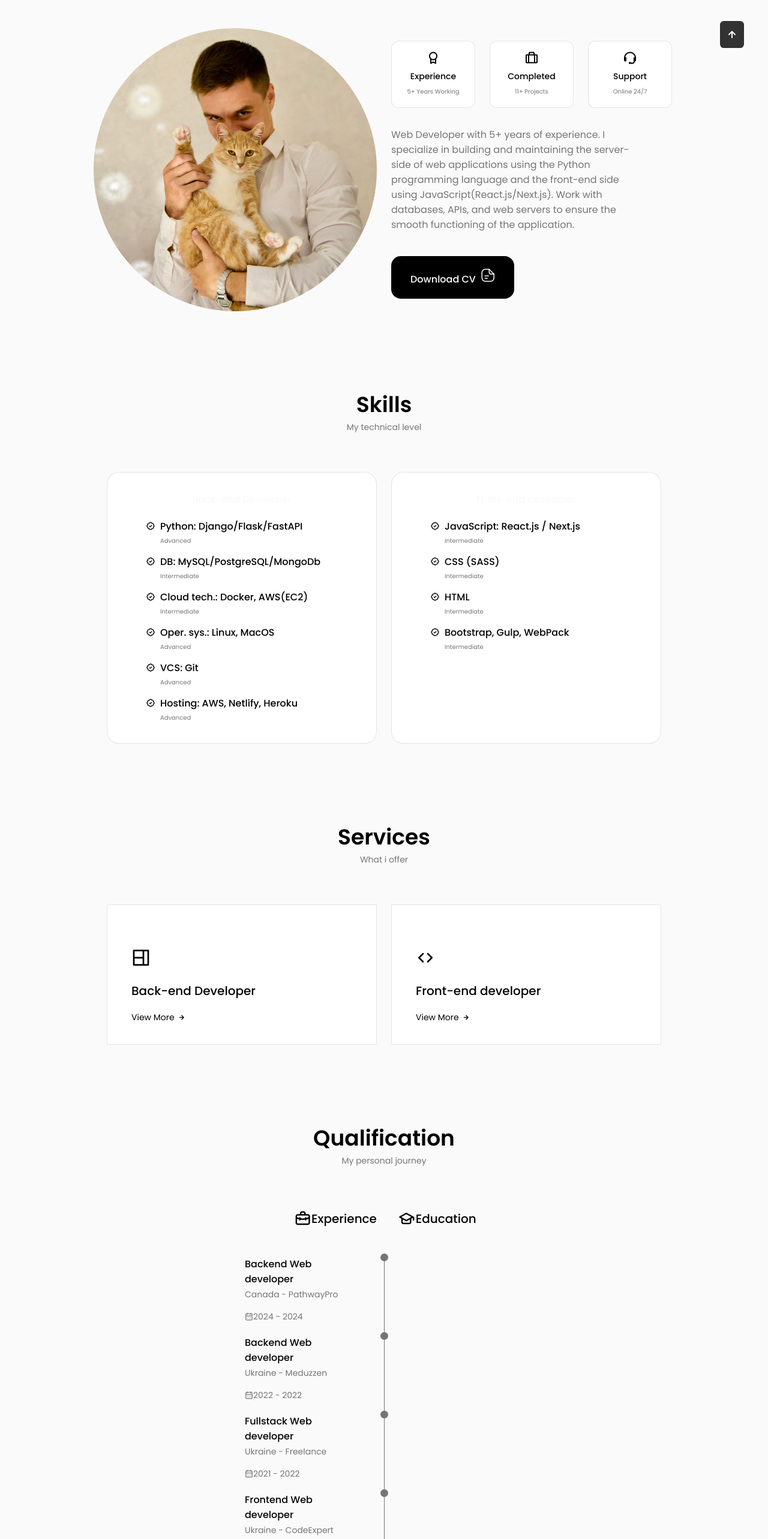
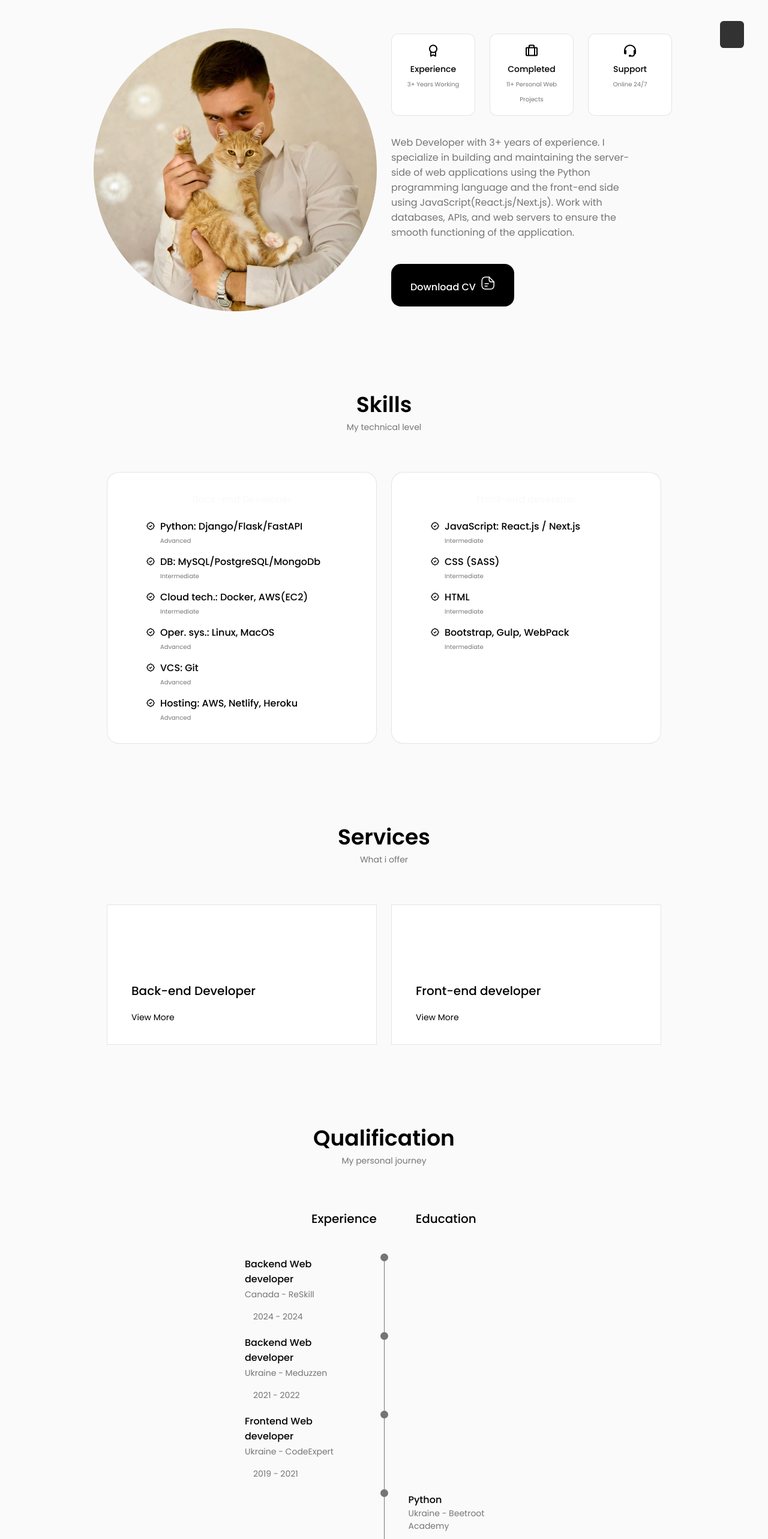
Before and after one commit to AndriyKostenko/React_Personal_Portfolio, a React (Create React App) app: page / in a window 1280 px wide. Shown: the part 880-3446 px from the top of the page at 60% size. Built offline with nearby package versions, Linux system fonts and the light colour scheme.

Commit message:
some minore refactoring

```diff
--- a/src/components/about/About.jsx
+++ b/src/components/about/About.jsx
@@ -18,7 +18,7 @@
                 <div className="about__data">
                   <Info/>
                   <p className="about__description">
-                      Web Developer with 5+ years of experience.
+                      Web Developer with 3+ years of experience.
                       I specialize in building and maintaining the server-side
                       of web applications using the Python programming language and the front-end side using JavaScript(React.js/Next.js).
                       Work with databases, APIs, and web servers to ensure the smooth
--- a/src/components/about/info.jsx
+++ b/src/components/about/info.jsx
@@ -8,13 +8,13 @@
             <div className="about__box">
             <i className="bx bx-award about__icon"></i>
                 <h3 className="about__title">Experience</h3>
-                <span className="about__subtitle">5+ Years Working</span>
+                <span className="about__subtitle">3+ Years Working</span>
             </div>
 
             <div className="about__box">
             <i className="bx bx-briefcase-alt about__icon"></i>
                 <h3 className="about__title">Completed</h3>
-                <span className="about__subtitle">11+ Projects</span>
+                <span className="about__subtitle">11+ Personal Web Projects</span>
             </div>
 
             <div className="about__box">
--- a/src/components/qualification/Qualification.jsx
+++ b/src/components/qualification/Qualification.jsx
@@ -33,7 +33,7 @@
 
                         <div className="qualification__block">
                             <h3 className="qualification__title">Backend Web developer</h3>
-                            <span className="qualification__subtitle">Canada - PathwayPro</span>
+                            <span className="qualification__subtitle">Canada - ReSkill</span>
                             <div className="qualification__calendar">
                                 <i className="uil uil-calendar-alt"></i>
                                     2024 - 2024
@@ -51,7 +51,7 @@
                                 <span className="qualification__subtitle">Ukraine - Meduzzen</span>
                                 <div className="qualification__calendar">
                                     <i className="uil uil-calendar-alt"></i>
-                                        2022 - 2022
+                                        2021 - 2022
                                 </div>
                             </div>
 
@@ -62,24 +62,6 @@
                             </div>
                         </div>
 
-                        <div className="qualification__data">
-                            <div className="qualification__block">
-                                <h3 className="qualification__title">Fullstack Web developer</h3>
-                                <span className="qualification__subtitle">Ukraine - Freelance</span>
-                                <div className="qualification__calendar">
-                                    <i className="uil uil-calendar-alt"></i>
-                                        2021 - 2022
-                                </div>
-                            </div>
-
-                            <div>
-                                <span className="qualification__rounder"></span>
-                                <span className="qualification__line"></span>
-                            </div>
-
-
-                        </div>
-
 
                         <div className="qualification__data">
                             <div className="qualification__block">
@@ -87,7 +69,7 @@
                                 <span className="qualification__subtitle">Ukraine - CodeExpert</span>
                                 <div className="qualification__calendar">
                                     <i className="uil uil-calendar-alt"></i>
-                                        2017 - 2021
+                                        2019 - 2021
                                 </div>
                             </div>
 
@@ -112,7 +94,7 @@
                                 <span className="qualification__subtitle">Ukraine - Beetroot Academy</span>
                                 <div className="qualification__calendar">
                                     <i className="uil uil-calendar-alt"></i>
-                                        2016 - 2017
+                                        2021 - 2022
                                 </div>
                             </div>
                         </div>
@@ -132,7 +114,7 @@
                                 <span className="qualification__subtitle">Ukraine - Maritime Academy</span>
                                 <div className="qualification__calendar">
                                     <i className="uil uil-calendar-alt"></i>
-                                        2010 - 2016
+                                        2010 - 2018
                                 </div>
                             </div>
                         </div>
```
Also changed, not shown: 1 other file (tests, documents, lock files or other folders).
